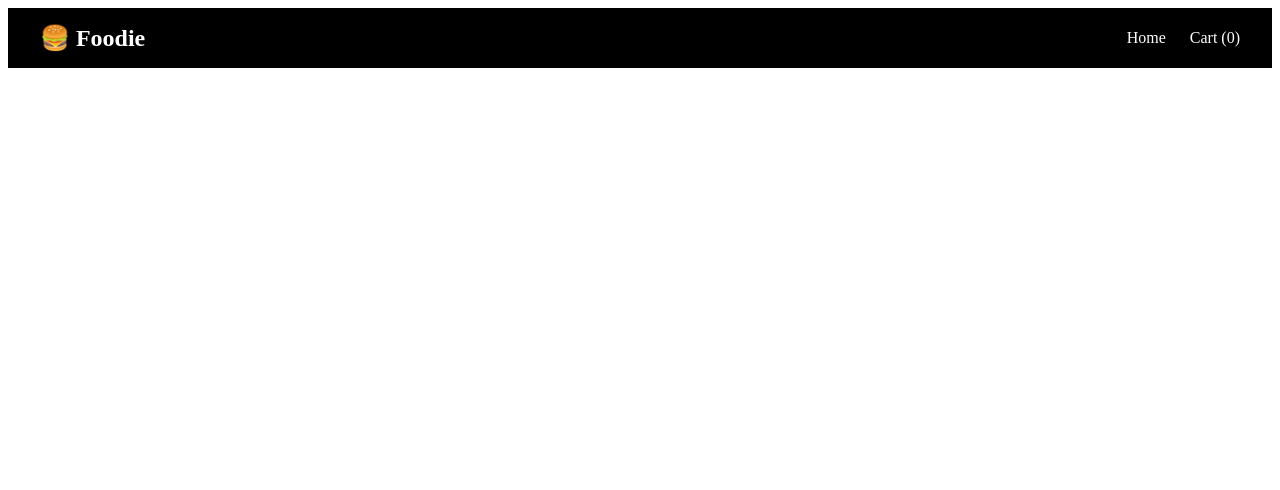
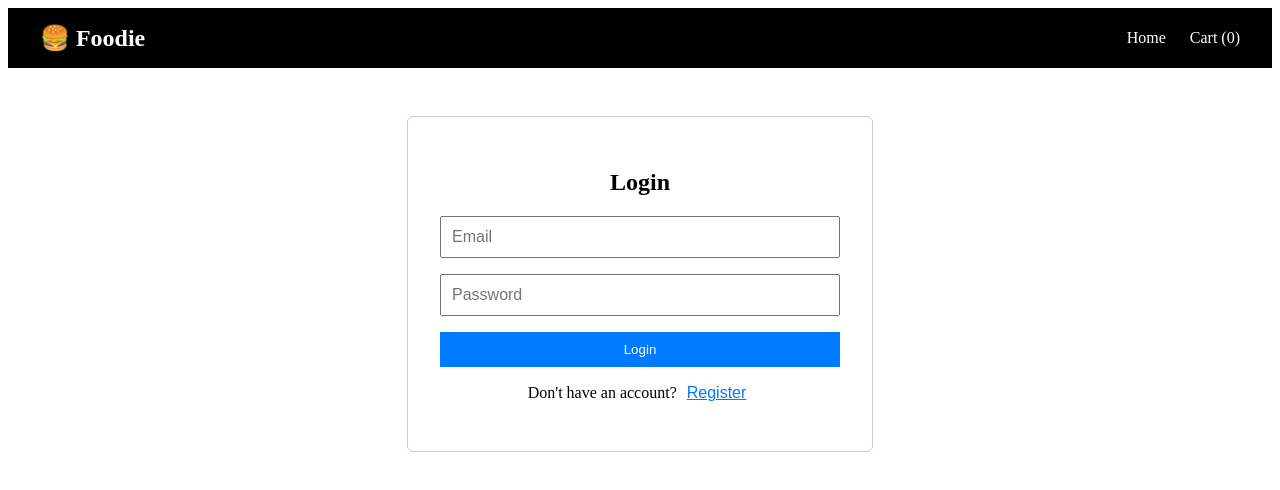
Before and after one commit to ChanduSpace/foodApp, a React (Vite) app: page /login in a window 1280 px wide. Shown: the top 490 px of the page. Built offline with nearby package versions, Linux system fonts and the light colour scheme; no server answers.

Commit message:
Add Login Page and integrate Firebase Email/Password authentication

```diff
--- a/src/App.jsx
+++ b/src/App.jsx
@@ -3,6 +3,7 @@ import Home from "./pages/Home";
 import Menu from "./pages/Menu";
 import Cart from "./pages/Cart";
 import Header from "./components/Header";
+import Login from "./pages/Login";
 
 function App() {
   return (
@@ -12,6 +13,7 @@ function App() {
         <Route path="/" element={<Home />} />
         <Route path="/restaurant/:id" element={<Menu />} />
         <Route path="/cart" element={<Cart />} />
+        <Route path="/login" element={<Login />} />
       </Routes>
     </Router>
   );
--- a/src/pages/Login.jsx
+++ b/src/pages/Login.jsx
@@ -1,54 +1,109 @@
 import { useState } from "react";
-import { auth, googleProvider } from "../firebase/firebaseConfig";
-import { signInWithEmailAndPassword, signInWithPopup } from "firebase/auth";
+import { useNavigate } from "react-router-dom";
+import { auth } from "../firebase";
+import {
+  signInWithEmailAndPassword,
+  createUserWithEmailAndPassword,
+} from "firebase/auth";
 
 function Login() {
   const [email, setEmail] = useState("");
   const [password, setPassword] = useState("");
+  const [isLogin, setIsLogin] = useState(true);
+  const [error, setError] = useState(null);
+  const navigate = useNavigate();
 
-  const handleLogin = async () => {
+  const handleSubmit = async (e) => {
+    e.preventDefault();
+    setError(null);
+
     try {
+      if (isLogin) {
         await signInWithEmailAndPassword(auth, email, password);
-      alert("Logged in successfully!");
-    } catch (error) {
-      alert(error.message);
+      } else {
+        await createUserWithEmailAndPassword(auth, email, password);
       }
-  };
-
-  const handleGoogleLogin = async () => {
-    try {
-      await signInWithPopup(auth, googleProvider);
-      alert("Logged in with Google!");
-    } catch (error) {
-      alert(error.message);
+      navigate("/");
+    } catch (err) {
+      setError(err.message);
     }
   };
 
   return (
-    <div style={{ textAlign: "center", marginTop: "2rem" }}>
-      <h2>Login</h2>
+    <div style={styles.container}>
+      <h2>{isLogin ? "Login" : "Register"}</h2>
+      <form onSubmit={handleSubmit} style={styles.form}>
         <input
           type="email"
           placeholder="Email"
           value={email}
           onChange={(e) => setEmail(e.target.value)}
+          style={styles.input}
+          required
         />
-      <br />
-      <br />
         <input
           type="password"
           placeholder="Password"
           value={password}
           onChange={(e) => setPassword(e.target.value)}
+          style={styles.input}
+          required
         />
-      <br />
-      <br />
-      <button onClick={handleLogin}>Log In</button>
-      <br />
-      <br />
-      <button onClick={handleGoogleLogin}>Login with Google</button>
+        {error && <p style={styles.error}>{error}</p>}
+        <button type="submit" style={styles.button}>
+          {isLogin ? "Login" : "Register"}
+        </button>
+      </form>
+      <p style={styles.toggle}>
+        {isLogin ? "Don't have an account?" : "Already have an account?"}{" "}
+        <button onClick={() => setIsLogin(!isLogin)} style={styles.link}>
+          {isLogin ? "Register" : "Login"}
+        </button>
+      </p>
     </div>
   );
 }
 
+const styles = {
+  container: {
+    maxWidth: "400px",
+    margin: "auto",
+    marginTop: "3rem",
+    padding: "2rem",
+    border: "1px solid #ccc",
+    borderRadius: "6px",
+    textAlign: "center",
+  },
+  form: {
+    display: "flex",
+    flexDirection: "column",
+    gap: "1rem",
+  },
+  input: {
+    padding: "10px",
+    fontSize: "1rem",
+  },
+  button: {
+    padding: "10px",
+    backgroundColor: "#007bff",
+    color: "#fff",
+    border: "none",
+    cursor: "pointer",
+  },
+  toggle: {
+    marginTop: "1rem",
+  },
+  link: {
+    background: "none",
+    border: "none",
+    color: "#007bff",
+    textDecoration: "underline",
+    cursor: "pointer",
+    fontSize: "1rem",
+  },
+  error: {
+    color: "red",
+  },
+};
+
 export default Login;
```
Lines whose indentation alone changed are shown as unchanged.
